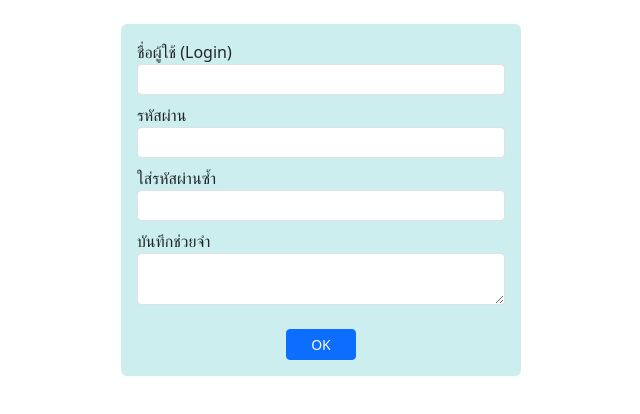
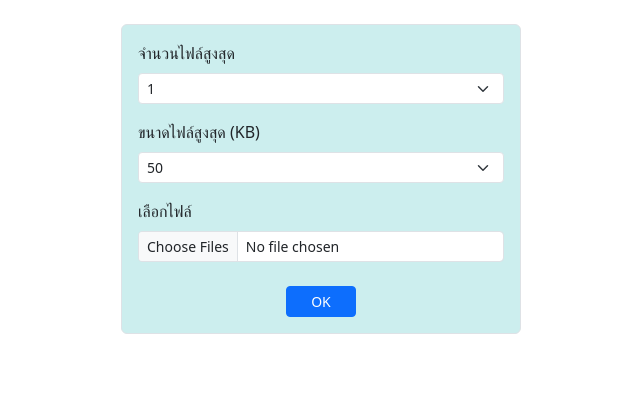
Before and after one commit to danicabeau/app1, a React (Create React App) app: page / in a window 1280 px wide. Shown: the top 414 px of the page, without its empty margins (319-959 px from the left). Built offline with nearby package versions, Linux system fonts and the light colour scheme.

Commit message:
add FormSelectFile

```diff
--- a/src/App.js
+++ b/src/App.js
@@ -1,6 +1,7 @@
 import React from 'react' // เติม React
 import FormText from './form-text' // เติม ./form-text (ชื่อไฟล์คอมโพเนนต์)
+import FormSelectFile from './form-select-file' // เติม ./form-select-file (ชื่อไฟล์คอมโพเนนต์)
 
 export default function App() {
-    return <FormText/>
+    return <FormSelectFile/>
 }
--- /dev/null
+++ b/src/form-select-file.js
@@ -0,0 +1,78 @@
+import React from 'react';
+
+export default function App() {
+
+    const inputFile = React.useRef();
+    const selectMaxNumFiles = React.useRef();
+    const selectMaxSize = React.useRef();
+
+    let maxNumfiles = [1, 2, 3, 4, 5]; // จำนวนไฟล์ที่เลือกได้
+    let maxFileSizes = [50, 100, 200, 500, 1000]; // ขนาดสูงสุดของไฟล์ (KB)
+
+
+    const onClickButton = () => {
+        let maxNumFilesValue = selectMaxNumFiles.current.value;
+        let maxSize = selectMaxSize.current.value;
+
+
+        if (inputFile.current.files.length > maxNumFilesValue) {
+            alert(`เลือกได้ไม่เกิน ${maxNumFilesValue} ไฟล์`);
+            return;
+        }
+
+
+        for (let f of inputFile.current.files) {
+            if (f.size > maxSize * 1000) {
+                alert(`ขนาดไฟล์เกินกว่าที่กำหนด (${maxSize} KB)`);
+                return;
+            }
+        }
+
+        alert('Files OK');
+    };
+
+    return (
+        <div className="container">
+
+            <div className="mt-4 mx-auto p-3 rounded border"
+                 style={{ width: '400px', background: '#cee' }}>
+
+                <form>
+                    <div className="form-group mb-3">
+                        <label htmlFor="maxNumFiles" className="form-label">จำนวนไฟล์สูงสุด</label>
+                        <select id="maxNumFiles" className="form-select form-select-sm" ref={selectMaxNumFiles}>
+                            {
+                                maxNumfiles.map(i => {
+                                    return <option key={i} value={i}>{i}</option>
+                                })
+                            }
+                        </select>
+                    </div>
+
+                    <div className="form-group mb-3">
+                        <label htmlFor="maxFileSize" className="form-label">ขนาดไฟล์สูงสุด (KB)</label>
+                        <select id="maxFileSize" className="form-select form-select-sm" ref={selectMaxSize}>
+                            {
+                                maxFileSizes.map(i => {
+                                    return <option key={i} value={i}>{i}</option>
+                                })
+                            }
+                        </select>
+                    </div>
+
+                    <div className="form-group mb-3">
+                        <label htmlFor="file" className="form-label">เลือกไฟล์</label>
+                        <input type="file" id="file" accept="image/*"
+                               className="form-control form-control-sm"
+                               ref={inputFile} multiple />
+                    </div>
+
+                    <div className="text-center mt-4">
+                        <button type="button" className="btn btn-sm btn-primary px-4"
+                                onClick={onClickButton}>OK</button>
+                    </div>
+                </form>
+            </div>
+        </div>
+    );
+}
```
